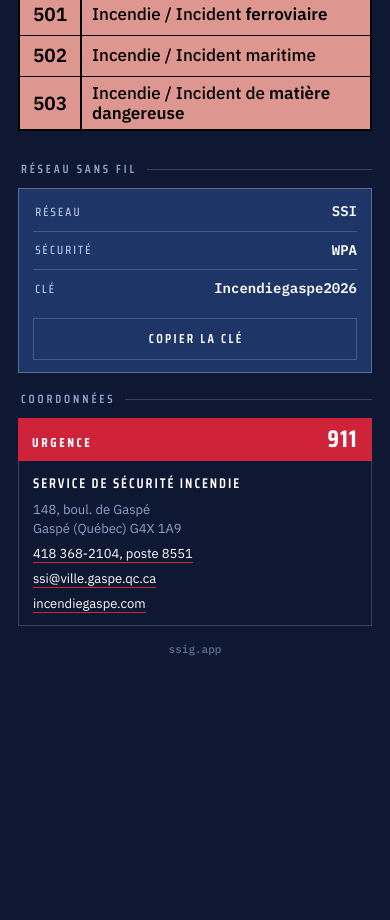
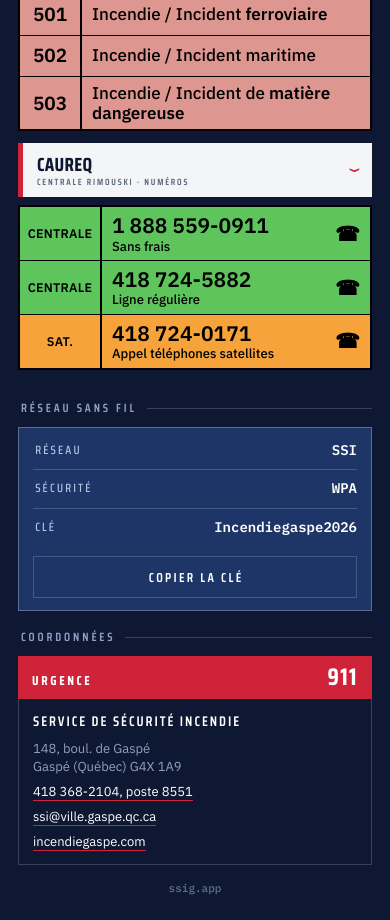
Before and after one commit to adamnormand/emp-ssig, a plain HTML site: page index.html in a window 390 px wide. Shown: the part 4554-5474 px from the top of the page. Before the commit the page ends 5236 px from the top, so only its background shows below. Drawn offline with Linux system fonts and the light colour scheme.

Commit message:
Ajout de la section CAUREQ (numéros de la Centrale Rimouski et des téléphones satellites) (#2)
Claude-Session: https://claude.ai/code/session_01VjCD9feySnEWrfpzsiTWMV

Co-authored-by: Claude <noreply@anthropic.com>

```diff
--- a/index.html
+++ b/index.html
@@ -193,6 +193,11 @@
   .codes .n{background:#FDEBD5}
   #list-pri .r{background:#DE9690;color:#000}
   #list-pri .k{width:62px}
+  .codes.tel a{display:flex;flex:1;color:inherit;text-decoration:none}
+  .codes.tel .k{font-size:12.5px;text-transform:uppercase;letter-spacing:.02em}
+  .codes.tel .t{font-size:21px;font-weight:700;font-variant-numeric:tabular-nums}
+  .codes.tel small{display:block;font-size:13px;font-weight:500}
+  .codes.tel .t::after{content:"☎";margin-left:auto;padding-left:10px;font-size:20px}
   .no-match{display:none;margin:4px 0 0;text-align:center;font-family:var(--display);font-size:13px;
     letter-spacing:.16em;text-transform:uppercase;color:var(--muted)}
 
@@ -280,6 +285,23 @@
       <div class="ref-body">
         <a class="pdf" href="pdf/codes-pri-ssig.pdf" download>Télécharger le PDF</a>
         <ul class="codes" id="list-pri"></ul>
+      </div>
+    </details>
+
+    <details class="ref" id="ref-caureq" open>
+      <summary>
+        <span class="txt">
+          <span class="label">CAUREQ</span>
+          <span class="sub">Centrale Rimouski · numéros</span>
+        </span>
+        <span class="arrow" aria-hidden="true">›</span>
+      </summary>
+      <div class="ref-body">
+        <ul class="codes tel">
+          <li class="c g"><a href="tel:+18885590911"><span class="k">Centrale</span><span class="t"><span>1 888 559-0911<small>Sans frais</small></span></span></a></li>
+          <li class="c g"><a href="tel:+14187245882"><span class="k">Centrale</span><span class="t"><span>418 724-5882<small>Ligne régulière</small></span></span></a></li>
+          <li class="c o"><a href="tel:+14187240171"><span class="k">Sat.</span><span class="t"><span>418 724-0171<small>Appel téléphones satellites</small></span></span></a></li>
+        </ul>
       </div>
     </details>
 
```
